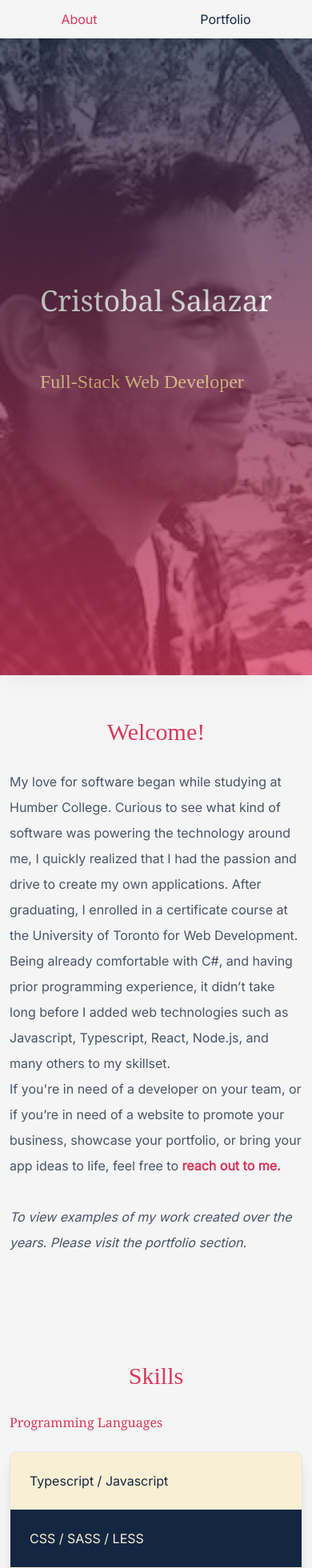
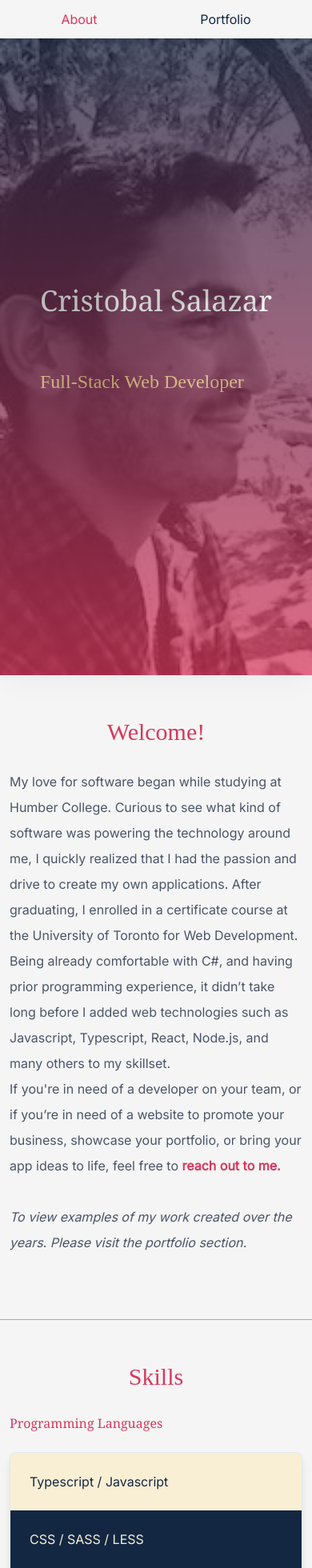
Before and after one commit to CristobalSalazar/next-site, a Next.js app: page / in a window 390 px wide. Shown: the top 1960 px of the page at 80% size. Built offline with nearby package versions, Linux system fonts and the light colour scheme; a web font is replaced by a local one.

Commit message:
improved section border for mobile

```diff
--- a/src/components/Section.tsx
+++ b/src/components/Section.tsx
@@ -5,8 +5,8 @@ interface SectionProps {
 }
 const Section: FC<SectionProps> = ({ children, title }) => {
   return (
-    <section className="py-12 sm:px-3">
-      <h3 className="mb-6 text-2xl capitalize font-cursive text-accent sm:text-center sm:text-3xl">
+    <section className="py-12 sm:px-3 sm:border-b sm:border-muted">
+      <h3 className="mb-6 text-2xl capitalize font-cursive text-accent sm:text-center sm:text-3xl ">
         {title}
       </h3>
       {children}
--- a/src/pages/index.tsx
+++ b/src/pages/index.tsx
@@ -26,7 +26,7 @@ export default function Index() {
             />
           </header>
         </ScrollFadeOut>
-        <main className="container pb-16 mx-auto" role="main">
+        <main className="container pb-16 mx-auto sm:pb-0" role="main">
           <div className="" id="welcome">
             <Welcome />
           </div>
```
